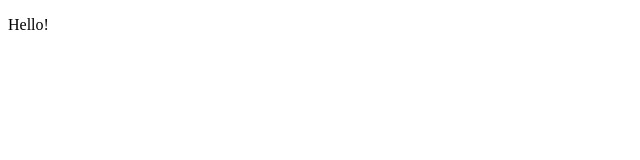
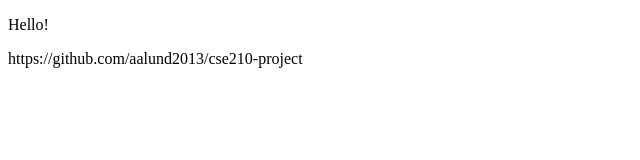
Before and after one commit to aalund2013/aalund2013.github.io, a plain HTML site: page index.html in a window 1280 px wide. Shown: the whole page, without its empty margins (0-640 px from the left). Drawn offline with Linux system fonts and the light colour scheme.

Commit message:
Update index.html

```diff
--- a/index.html
+++ b/index.html
@@ -8,5 +8,6 @@
 </head>
 <body>
     <p>Hello!</p>
+    https://github.com/aalund2013/cse210-project
 </body>
 </html>
```
